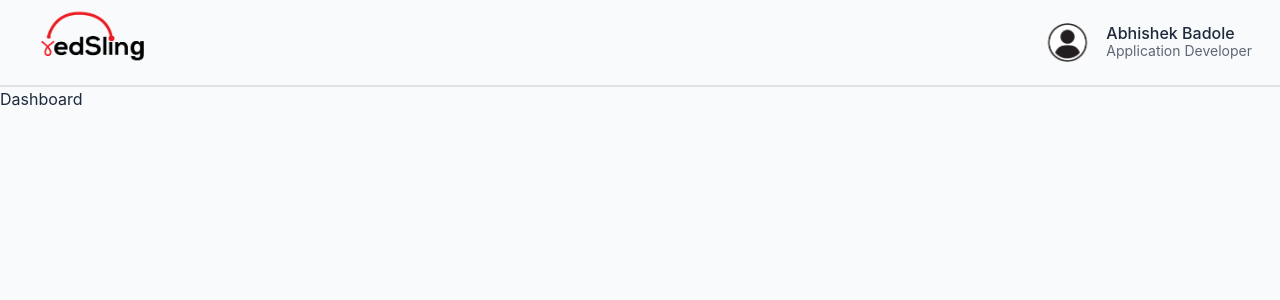
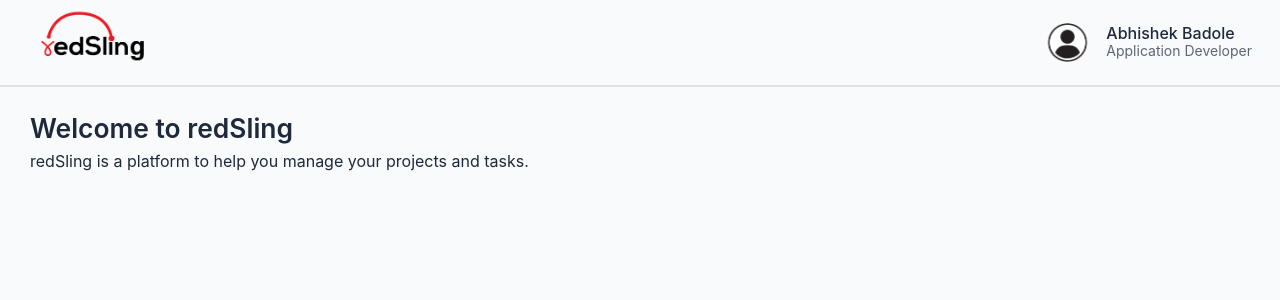
Before and after one commit to abhishekbadole12/redSling, a React (Vite) app: page / in a window 1280 px wide. Shown: the top 300 px of the page. Built offline with nearby package versions, Linux system fonts and the light colour scheme.

Commit message:
sub header

```diff
--- /dev/null
+++ b/src/components/common/SubHeader/SubHeader.module.css
@@ -0,0 +1,13 @@
+.subHeader{
+ padding: 20px 30px;
+}
+
+.heading{
+ font-size: 1.65rem;
+ font-weight: 600;
+}
+
+.subHeading{
+ font-size: 1rem;
+ font-weight: 400;
+}
--- /dev/null
+++ b/src/components/common/SubHeader/SubHeader.tsx
@@ -0,0 +1,10 @@
+
+import SubHeaderStyles from './SubHeader.module.css'
+export default function SubHeader() {
+  return (
+    <div className={SubHeaderStyles.subHeader}>
+        <h2 className={SubHeaderStyles.heading}>Welcome to redSling</h2>
+        <p className={SubHeaderStyles.subHeading}>redSling is a platform to help you manage your projects and tasks.</p>
+    </div>
+  )
+}
--- a/src/pages/Dashboard/Dashboard.tsx
+++ b/src/pages/Dashboard/Dashboard.tsx
@@ -1,7 +1,10 @@
+import SubHeader from "../../components/common/SubHeader/SubHeader";
 
 
 export default function Dashboard() {
   return (
-    <div>Dashboard</div>
+    <div>
+      <SubHeader />
+    </div>
   )
 }
```
